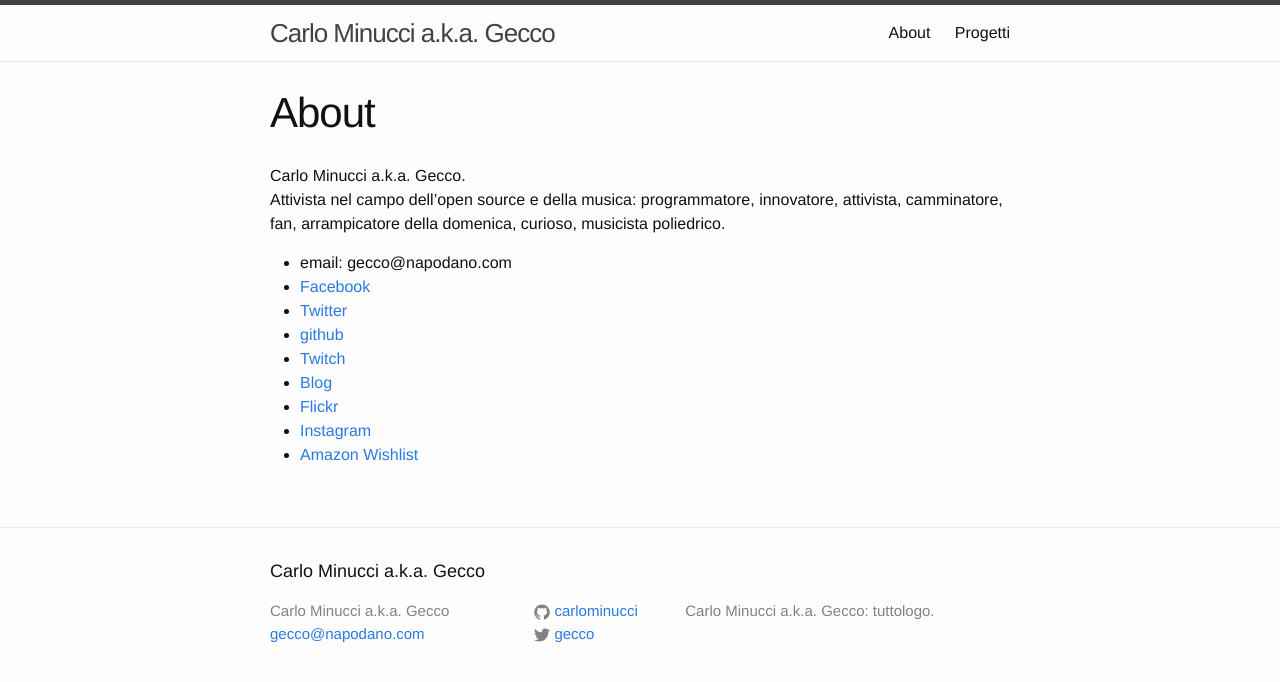
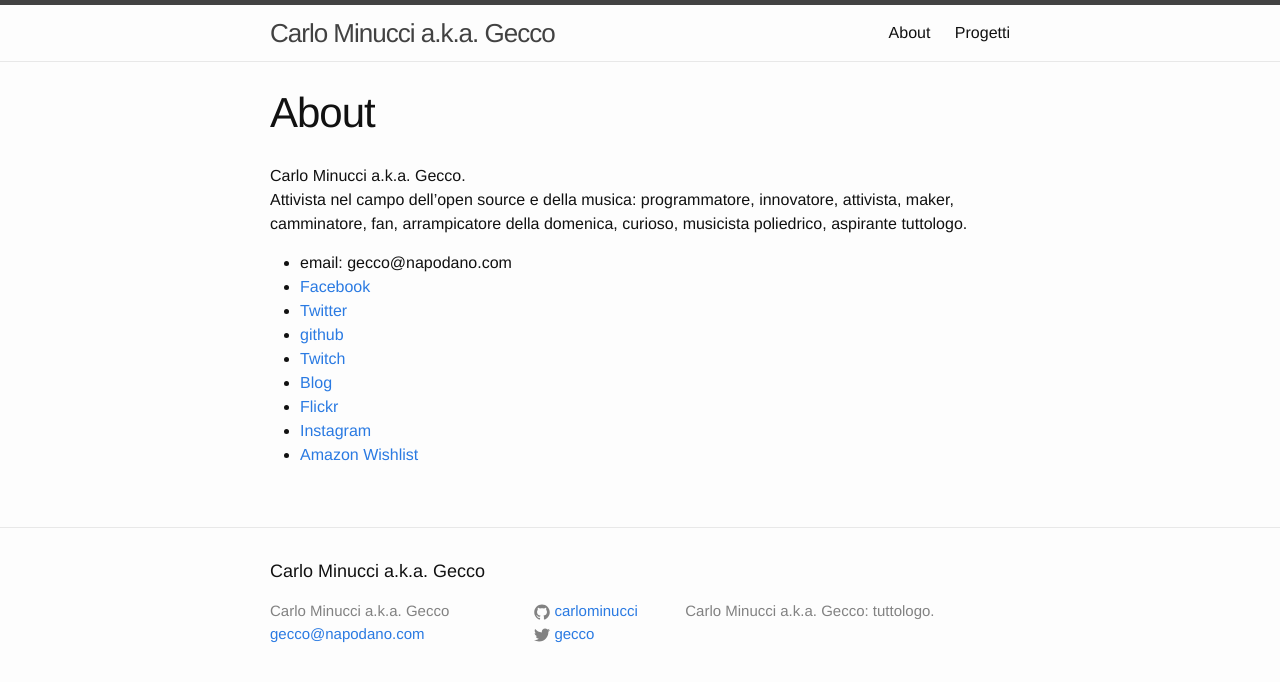
Before and after one commit to carlominucci/carlominucci.github.io, a Jekyll site: the page built from about.md, in a window 1280 px wide. Shown: the top 682 px of the page. Built offline with Jekyll 4.4.1, drawn with Linux system fonts in a browser that asks for light colours.

Commit message:
aggiunte altre cagate dentro l'about

```diff
--- a/about.md
+++ b/about.md
@@ -5,7 +5,7 @@ permalink: /about/
 ---
 
 Carlo Minucci a.k.a. Gecco.
-Attivista nel campo dell'open source e della musica: programmatore, innovatore, attivista, camminatore, fan, arrampicatore della domenica, curioso, musicista poliedrico.
+Attivista nel campo dell'open source e della musica: programmatore, innovatore, attivista, maker, camminatore, fan, arrampicatore della domenica, curioso, musicista poliedrico, aspirante tuttologo.
 
 * email: gecco@napodano.com
 * [Facebook](https://www.facebook.com/gecco)
```
